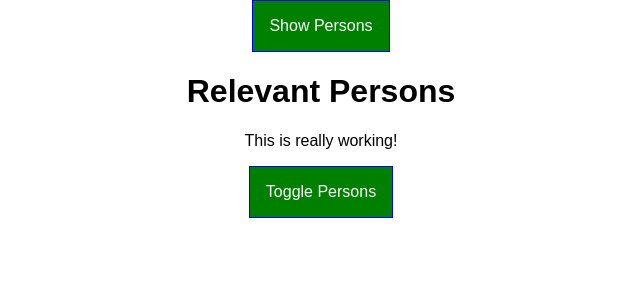
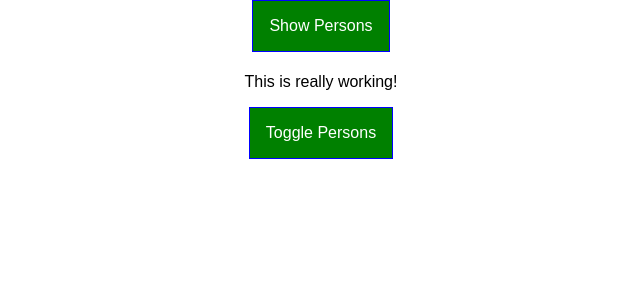
Before and after one commit to chrismccullough/person-app, a React (Create React App) app: page / in a window 1280 px wide. Shown: the top 300 px of the page, without its empty margins (319-959 px from the left). Built offline with nearby package versions, Linux system fonts and the light colour scheme.

Commit message:
Added a withClass Higher Order Component

```diff
--- a/src/components/Persons/Person/Person.js
+++ b/src/components/Persons/Person/Person.js
@@ -1,6 +1,7 @@
 import React, {Component} from 'react';
 import './Person.css';
-import WithClass from '../../../hoc/WithClass';
+import Aux from '../../../hoc/Auxilliary';
+import withClass from '../../../hoc/withClass';
 
 class Person extends Component {
 	constructor(props) {
@@ -19,11 +20,11 @@
 	render () {
 		console.log('[Person.js] inside render()');
 		return (
-			<WithClass classes="Person">
+			<Aux>
 				<p onClick={this.props.click}>I am {this.props.name} and I am {this.props.age} years old!</p>
 				<p>{this.props.children}</p>
 				<input type="text" onChange={this.props.changed} value={this.props.name} />
-			</WithClass>
+			</Aux>
 		)
 
 		/*return [
@@ -34,4 +35,4 @@
 	}
 }
 
-export default Person;
+export default withClass(Person, 'Person');
--- a/src/containers/App.js
+++ b/src/containers/App.js
@@ -2,7 +2,9 @@
 import './App.css';
 import Persons from '../components/Persons/Persons';
 import Cockpit from '../components/Cockpit/Cockpit';
-import WithClass from '../hoc/WithClass';
+import Aux from '../hoc/Auxilliary';
+import withClass from '../hoc/withClass';
+
 //import ErrorBoundary from './ErrorBoundary/ErrorBoundary';
 
 class App extends PureComponent {
@@ -102,7 +104,7 @@
 		}
 
 		return (
-			<WithClass classes="App">
+			<Aux>
 				<button onClick={() => {this.setState({showPersons: true})}}>Show Persons</button>
 				<Cockpit
 					appTitle={this.props.title}
@@ -111,9 +113,9 @@
 					clicked={this.togglePersonsHandler}/>
 
 				{persons}
-			</WithClass>
+			</Aux>
 		);
 	}
 }
 
-export default App;
+export default withClass(App, 'App');
--- a/src/hoc/WithClass.js
+++ b/src/hoc/WithClass.js
@@ -1,9 +1,11 @@
 import React from 'react';
 
-const withClass = (props) => (
-	<div className={props.classes}>
-		{props.children}
-	</div>
-);
+const withClass = (WrappedComponent, className) => {
+	return (props) => (
+		<div className={className}>
+			<WrappedComponent />
+		</div>
+	)
+}
 
 export default withClass;
```
Also changed, not shown: src/hoc/WithClass_bak.js (added, +9 -0 lines).
